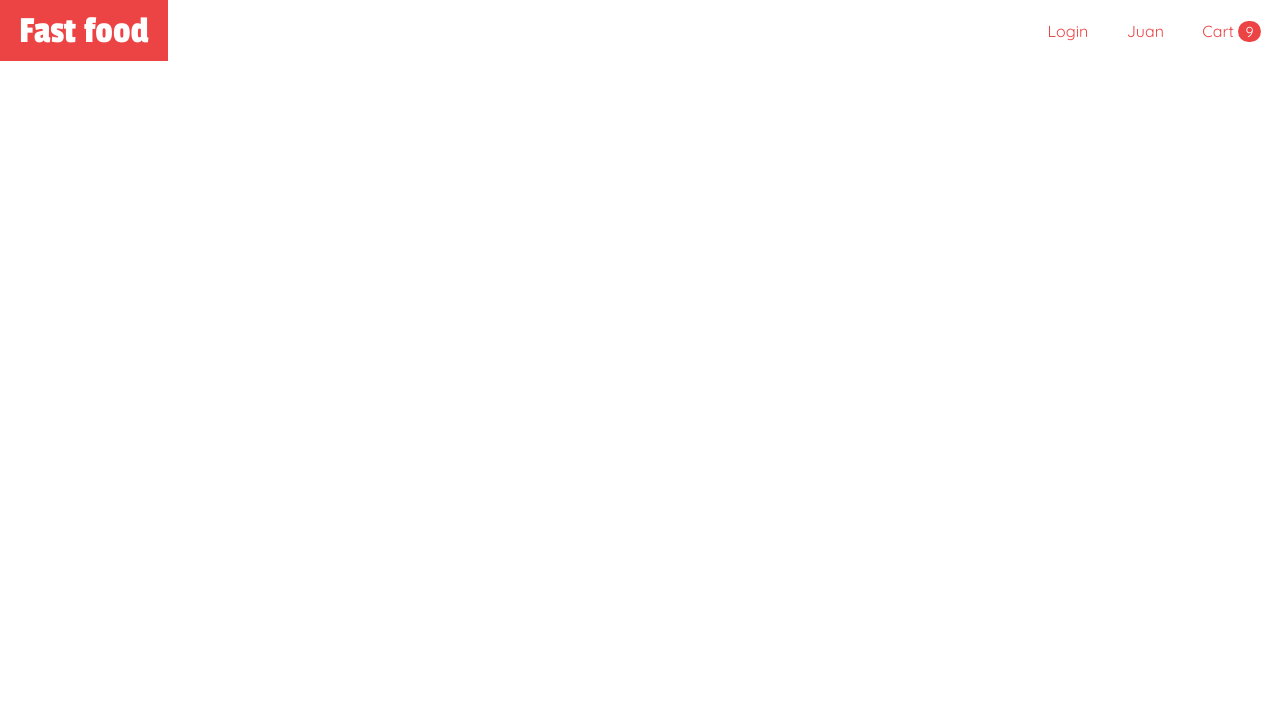
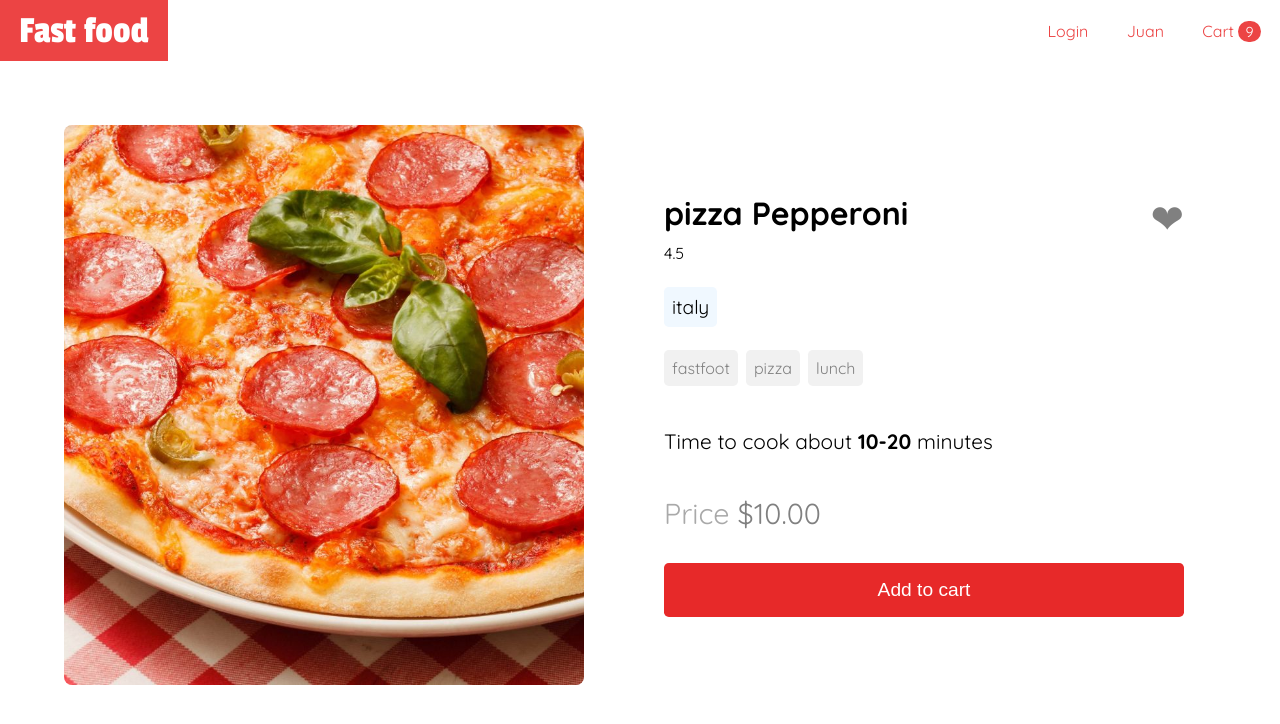
Before and after one commit to jcarlosj/Angular-FastFood-YT-CWN, an Angular app: page /food/1 in a window 1280 px wide. Before the commit this address led to /. Shown: the top 724 px of the page. Built offline with nearby package versions, Linux system fonts and the light colour scheme.

Commit message:
[+] food.component: Define estructura y estilos [+] app-routing.module: nueva ruta food/:id

```diff
--- a/src/app/app-routing.module.ts
+++ b/src/app/app-routing.module.ts
@@ -1,11 +1,13 @@
 import { NgModule } from '@angular/core';
 import { RouterModule, Routes } from '@angular/router';
 import { HomeComponent } from './pages/home/home.component';
+import { FoodComponent } from './pages/food/food.component';
 
 const routes: Routes = [
   { path: '', component: HomeComponent },
   { path: 'search/:term', component: HomeComponent },
-  { path: 'tag/:tag', component: HomeComponent }
+  { path: 'tag/:tag', component: HomeComponent },
+  { path: 'food/:id', component: FoodComponent }
 ];
 
 @NgModule({
--- a/src/app/pages/food/food.component.css
+++ b/src/app/pages/food/food.component.css
@@ -0,0 +1,115 @@
+.container {
+    align-items: center;
+    display: flex;
+    flex-wrap: wrap;
+    justify-content: center;
+    margin: 3rem;
+}
+
+.container > * {
+    min-width: 25rem;
+    max-width: 40rem;
+}
+
+img {
+    border-radius: 0.5rem;
+    flex: 1 0;
+    height: 35rem;
+    margin: 1rem;
+    object-fit: cover;
+}
+
+.details {
+    color: black;
+    display: flex;
+    flex-direction: column;
+    flex: 1 0;
+    margin-left: 1rem;
+    padding: 3rem;
+    width: 100%;
+}
+
+.header {
+    display: flex;
+    justify-content: space-between;
+}
+
+.name {
+    font-size: 2rem;
+    font-weight: bold;
+}
+
+.favorite {
+    color: #e72929;
+    font-size: 2.5rem;
+}
+.favorite.not {
+    color: grey;
+}
+
+.origins {
+    display: flex;
+    flex-wrap: wrap;
+    margin: 1rem 0;
+}
+.origins span {
+    background-color: aliceblue;
+    border-radius: .3rem;
+    font-size: 1.2rem;
+    margin: .5rem .5rem .5rem 0;
+    padding: .5rem;
+}
+
+ul.tags {
+    align-items: center;
+    display: flex;
+    flex-wrap: wrap;
+    gap: 0.5rem;
+    justify-content: start;
+    list-style: none;
+    margin: 0 0 1rem 0;
+    padding: 0;
+}
+
+a.tag {
+    background: #F1F1F1;
+    border-radius: 0.3rem;
+    border: none;
+    color: gray;
+    line-height: 2.2;
+    outline: none;
+    padding: 0.5rem;
+}
+
+.cook-time {
+    margin-top: 1rem;
+}
+.cook-time {
+    border-radius: 10rem;
+    font-size: 1.3rem;
+    padding: .6rem 2rem .6rem 0;
+}
+
+.price {
+    color: gray;
+    font-size: 1.8rem;
+    margin: 2rem 2rem 2rem 0;
+}
+.price::before {
+    color: darkgray;
+    content: 'Price ';
+}
+
+button {
+    background: #e72929;
+    border-radius: .3rem;
+    border: none;
+    color: white;
+    font-size: 1.2rem;
+    outline: none;
+    padding: 1rem;
+}
+button:hover {
+    cursor: pointer;
+    opacity: .8;
+}
--- a/src/app/pages/food/food.component.html
+++ b/src/app/pages/food/food.component.html
@@ -1 +1,39 @@
-<p>food works!</p>
+<div class="container">
+    <img [src]="food.imageUrl" [alt]="food.name" />
+
+    <div class="details">
+        <div class="header">
+            <span class="name">
+                {{ food.name }}
+            </span>
+            <span class="favorite {{ food.favorite ? '' : 'not' }}">❤</span>
+        </div>
+        <div class="rating">{{ food.stars }}</div>
+        <div class="origins">
+            <span *ngFor="let origin of food.origins">
+                {{ origin }}
+            </span>
+        </div>
+        <ul
+            *ngIf="food.tags"
+            class="tags"
+        >
+            <li *ngFor="let tag of food.tags">
+                <a
+                    class="tag"
+                    routerLink="/tag/{{ tag }}"
+                >
+                    {{ tag }}
+                </a>
+            </li>
+        </ul>
+        <div class="cook-time">
+            <span>Time to cook about <strong>{{ food.cookTime }}</strong> minutes</span>
+        </div>
+        <div class="price">
+            <span>{{ food.price | currency }}</span>
+        </div>
+
+        <button>Add to cart</button>
+    </div>
+</div>
--- a/src/app/pages/food/food.component.ts
+++ b/src/app/pages/food/food.component.ts
@@ -1,4 +1,7 @@
 import { Component } from '@angular/core';
+import { ActivatedRoute } from '@angular/router';
+import { FoodService } from 'src/app/services/food.service';
+import { Food } from 'src/app/shared/models/Food';
 
 @Component({
   selector: 'app-food',
@@ -6,5 +9,16 @@ import { Component } from '@angular/core';
   styleUrls: ['./food.component.css']
 })
 export class FoodComponent {
+  food!: Food;
 
+  constructor(
+    private foodService: FoodService,
+    activatedRoute: ActivatedRoute    // -> Brinda acceso a información sobre una ruta asociada a un componente que se carga.                                              //    Úselo para atravesar el árbol RouterState y extraer información de los nodos.
+  ) {
+    activatedRoute.params.subscribe( params => {
+      if( params[ 'id' ]) {
+        this.food = foodService.getFoodById( params[ 'id' ]);
+      }
+    });
+  }
 }
```
